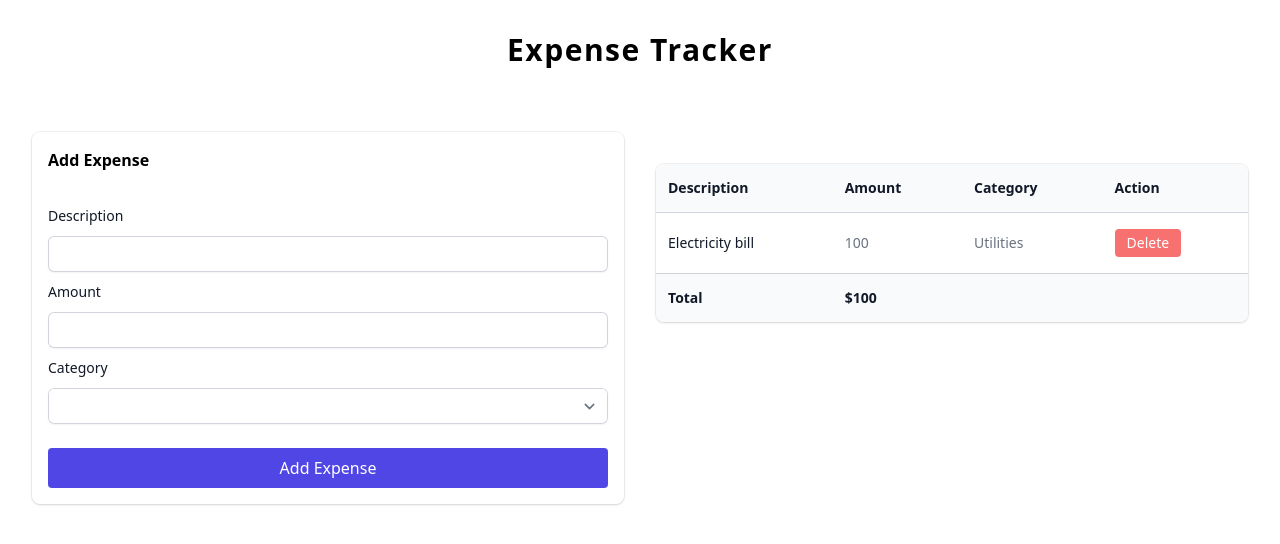
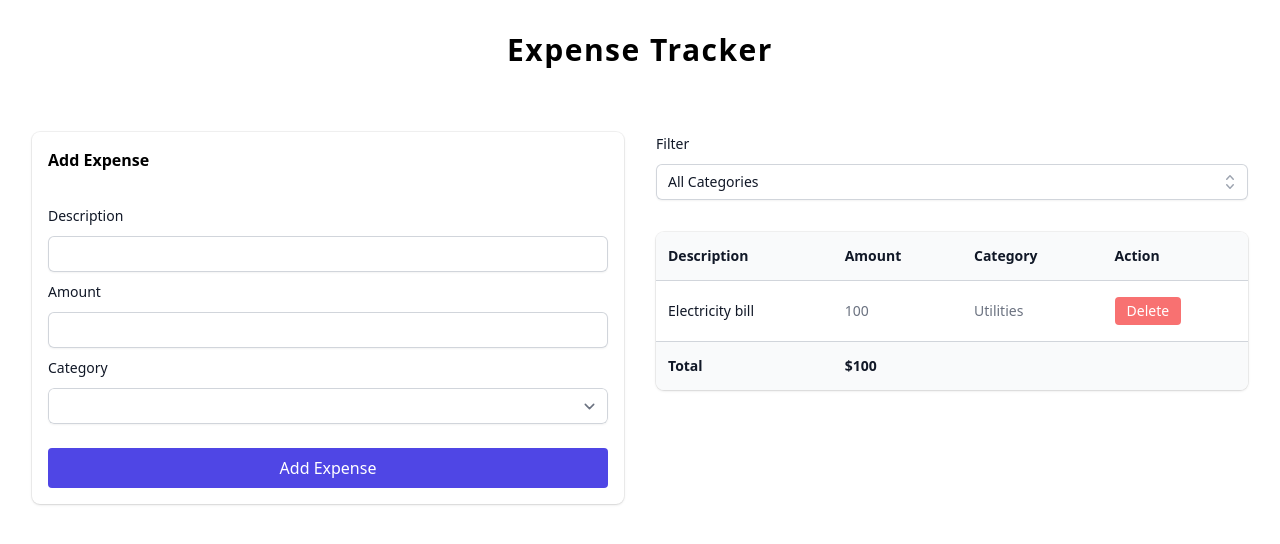
Before and after one commit to devbyishtiaq/react-redux-expense-tracker, a React (Vite) app: page / in a window 1280 px wide. Shown: the top 544 px of the page. Built offline with nearby package versions, Linux system fonts and the light colour scheme.

Commit message:
added filter functionality based on category

```diff
--- a/common.types.ts
+++ b/common.types.ts
@@ -4,3 +4,8 @@
   amount: number;
   category: string;
 }
+
+export interface Category {
+  id: number;
+  name: string;
+}
--- a/package.json
+++ b/package.json
@@ -11,6 +11,7 @@
   },
   "dependencies": {
     "@headlessui/react": "^1.7.17",
+    "@heroicons/react": "^2.0.18",
     "@hookform/resolvers": "^3.3.1",
     "@reduxjs/toolkit": "^1.9.6",
     "@tailwindcss/forms": "^0.5.6",
--- a/src/App.tsx
+++ b/src/App.tsx
@@ -1,12 +1,7 @@
+import ExpenseFilter from "./components/ExpenseFilter";
 import ExpenseForm from "./components/ExpenseForm";
 import ExpenseList from "./components/ExpenseList";
-
-const categories = [
-  { id: 1, name: "All Categories" },
-  { id: 2, name: "Utilities" },
-  { id: 3, name: "Groceries" },
-  { id: 4, name: "Entertainment" },
-];
+import { categories } from "./constants";
 
 const App = () => {
   return (
@@ -19,6 +14,7 @@
           <ExpenseForm categories={categories} />
         </div>
         <div>
+          <ExpenseFilter />
           <ExpenseList />
         </div>
       </div>
--- /dev/null
+++ b/src/components/ExpenseFilter.tsx
@@ -0,0 +1,90 @@
+import { Fragment } from "react";
+import { Listbox, Transition } from "@headlessui/react";
+import { CheckIcon, ChevronUpDownIcon } from "@heroicons/react/20/solid";
+import { categories } from "../constants";
+import { useDispatch, useSelector } from "react-redux";
+import { RootState } from "../redux/store";
+import { selectCategory } from "../redux/expenseSlice";
+
+function classNames(...classes: string[]) {
+  return classes.filter(Boolean).join(" ");
+}
+
+const ExpenseFilter = () => {
+  const dispatch = useDispatch();
+  const selected = useSelector((state: RootState) => state.selectedCategory);
+
+  console.log(selected);
+
+  return (
+    <Listbox value={selected} onChange={(cat) => dispatch(selectCategory(cat))}>
+      {({ open }) => (
+        <>
+          <Listbox.Label className="block text-sm font-medium leading-6 text-gray-900">
+            Filter
+          </Listbox.Label>
+          <div className="relative mt-2">
+            <Listbox.Button className="relative w-full cursor-default rounded-md bg-white py-1.5 pl-3 pr-10 text-left text-gray-900 shadow-sm ring-1 ring-inset ring-gray-300 focus:outline-none focus:ring-2 focus:ring-indigo-600 sm:text-sm sm:leading-6">
+              <span className="block truncate">{selected.name}</span>
+              <span className="pointer-events-none absolute inset-y-0 right-0 flex items-center pr-2">
+                <ChevronUpDownIcon
+                  className="h-5 w-5 text-gray-400"
+                  aria-hidden="true"
+                />
+              </span>
+            </Listbox.Button>
+
+            <Transition
+              show={open}
+              as={Fragment}
+              leave="transition ease-in duration-100"
+              leaveFrom="opacity-100"
+              leaveTo="opacity-0"
+            >
+              <Listbox.Options className="absolute z-10 mt-1 max-h-60 w-full overflow-auto rounded-md bg-white py-1 text-base shadow-lg ring-1 ring-black ring-opacity-5 focus:outline-none sm:text-sm">
+                {categories.map((cat) => (
+                  <Listbox.Option
+                    key={cat.id}
+                    className={({ active }) =>
+                      classNames(
+                        active ? "bg-indigo-600 text-white" : "text-gray-900",
+                        "relative cursor-default select-none py-2 pl-3 pr-9"
+                      )
+                    }
+                    value={cat}
+                  >
+                    {({ selected, active }) => (
+                      <>
+                        <span
+                          className={classNames(
+                            selected ? "font-semibold" : "font-normal",
+                            "block truncate"
+                          )}
+                        >
+                          {cat.name}
+                        </span>
+
+                        {selected ? (
+                          <span
+                            className={classNames(
+                              active ? "text-white" : "text-indigo-600",
+                              "absolute inset-y-0 right-0 flex items-center pr-4"
+                            )}
+                          >
+                            <CheckIcon className="h-5 w-5" aria-hidden="true" />
+                          </span>
+                        ) : null}
+                      </>
+                    )}
+                  </Listbox.Option>
+                ))}
+              </Listbox.Options>
+            </Transition>
+          </div>
+        </>
+      )}
+    </Listbox>
+  );
+};
+
+export default ExpenseFilter;
--- a/src/components/ExpenseForm.tsx
+++ b/src/components/ExpenseForm.tsx
@@ -3,10 +3,7 @@
 import { zodResolver } from "@hookform/resolvers/zod";
 import { useDispatch } from "react-redux";
 import { addExpense } from "../redux/expenseSlice";
-interface Category {
-  id: number;
-  name: string;
-}
+import { Category } from "../../common.types";
 
 interface Props {
   categories: Category[];
--- a/src/components/ExpenseList.tsx
+++ b/src/components/ExpenseList.tsx
@@ -5,10 +5,25 @@
 const ExpenseList = () => {
   const dispatch = useDispatch();
   const expenses = useSelector((state: RootState) => state.expenses);
+  const selectedCategory = useSelector(
+    (state: RootState) => state.selectedCategory
+  );
 
-  const handleDelete = (id: number) => {
-    dispatch(deleteExpense(id));
+  const filteredExpenses =
+    selectedCategory.name === "All Categories"
+      ? expenses
+      : expenses.filter((exp) => exp.category === selectedCategory.name);
+
+  const handleDelete = (expId: number) => {
+    dispatch(deleteExpense(expId));
   };
+
+  if (filteredExpenses.length === 0)
+    return (
+      <div className="mt-2 text-red-500">
+        No record found for this category!
+      </div>
+    );
 
   return (
     <div className="mt-8 flow-root">
@@ -45,7 +60,7 @@
                 </tr>
               </thead>
               <tbody className="bg-white">
-                {expenses.map((exp) => (
+                {filteredExpenses.map((exp) => (
                   <tr key={exp.id} className="even:bg-gray-50">
                     <td className="whitespace-nowrap py-4 pl-4 pr-3 text-sm font-medium text-gray-900 sm:pl-3">
                       {exp.description}
--- a/src/constants.ts
+++ b/src/constants.ts
@@ -6,3 +6,10 @@
     category: "Utilities",
   },
 ];
+
+export const categories = [
+  { id: 1, name: "All Categories" },
+  { id: 2, name: "Utilities" },
+  { id: 3, name: "Groceries" },
+  { id: 4, name: "Entertainment" },
+];
--- a/src/redux/expenseSlice.ts
+++ b/src/redux/expenseSlice.ts
@@ -1,13 +1,16 @@
 import { PayloadAction, Slice, createSlice } from "@reduxjs/toolkit";
-import { expenses } from "../constants";
+import { categories, expenses } from "../constants";
 import { Expense } from "../../common.types";
+import { Category } from "../../common.types";
 
 interface ExpenseState {
   expenses: Expense[];
+  selectedCategory: Category;
 }
 
 const initialState = {
   expenses: expenses,
+  selectedCategory: categories[0],
 };
 
 const expenseSlice: Slice<ExpenseState> = createSlice({
@@ -27,8 +30,12 @@
       const expId = action.payload;
       state.expenses = state.expenses.filter((item) => item.id !== expId);
     },
+    selectCategory: (state, action: PayloadAction<Category>) => {
+      state.selectedCategory = action.payload;
+    },
   },
 });
 
-export const { addExpense, deleteExpense } = expenseSlice.actions;
+export const { addExpense, deleteExpense, selectCategory } =
+  expenseSlice.actions;
 export default expenseSlice.reducer;
```
Also changed, not shown: 1 other file (tests, documents, lock files or other folders).
